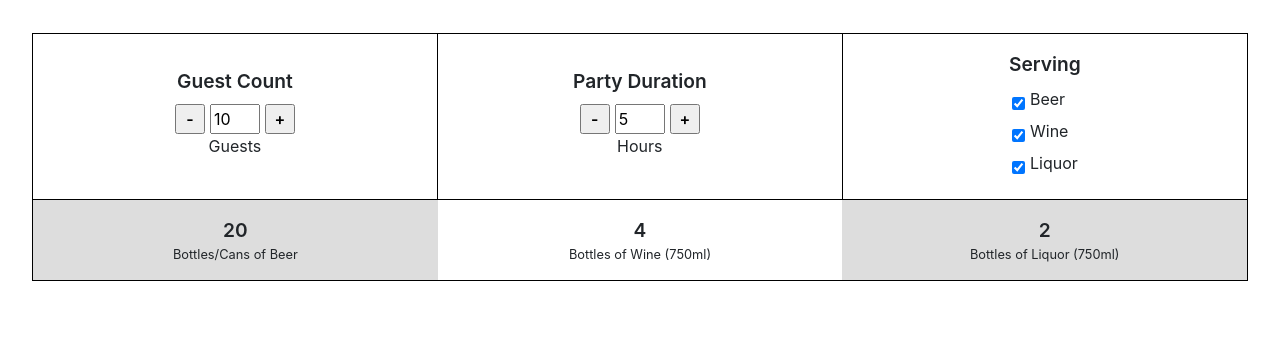
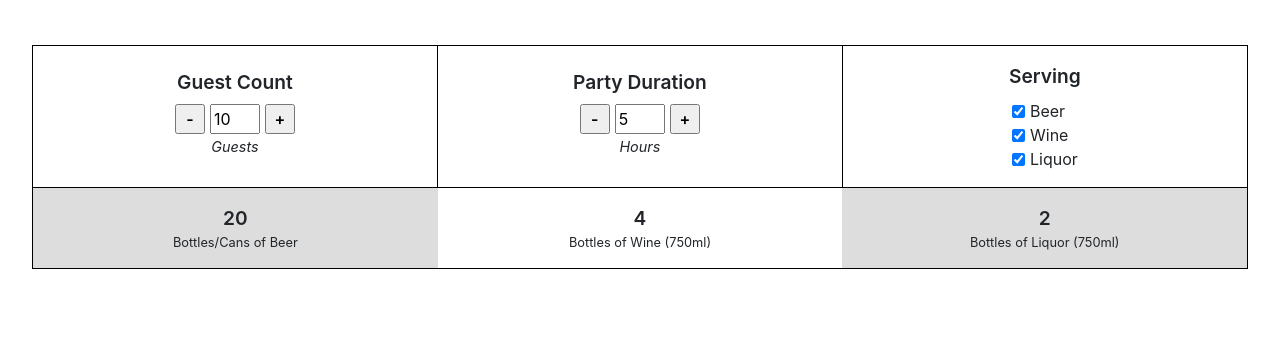
Before and after one commit to CoreyHutcheson/4-Sixes, a Gatsby site: page /drink-calculator in a window 1280 px wide. Shown: the part 228-591 px from the top of the page. Built offline with nearby package versions, Linux system fonts and the light colour scheme; Gatsby itself is replaced by a stand-in of ours.

Commit message:
changed label to italics and smaller font

```diff
--- a/src/components/drink-calculator/checkbox-selection/style.scss
+++ b/src/components/drink-calculator/checkbox-selection/style.scss
@@ -18,5 +18,6 @@
 
   &__label {
     padding-left: 5px;
+    margin: 0;
   }
 }
--- a/src/components/drink-calculator/input/style.scss
+++ b/src/components/drink-calculator/input/style.scss
@@ -14,4 +14,9 @@
   &__content {
     width: 50px;
   }
+
+  &__label {
+    font-style: italic;
+    font-size: 0.9rem;
+  }
 }
```
